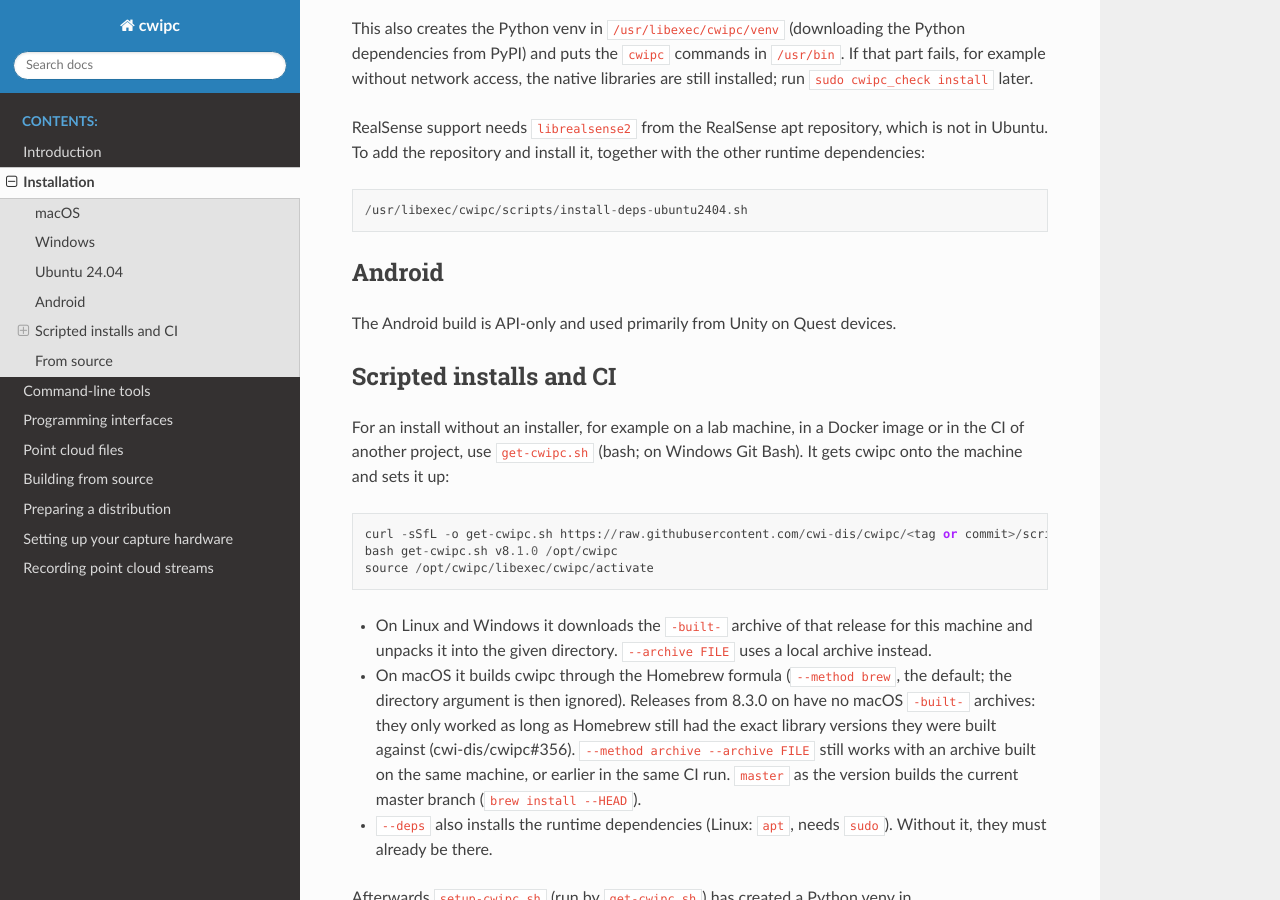
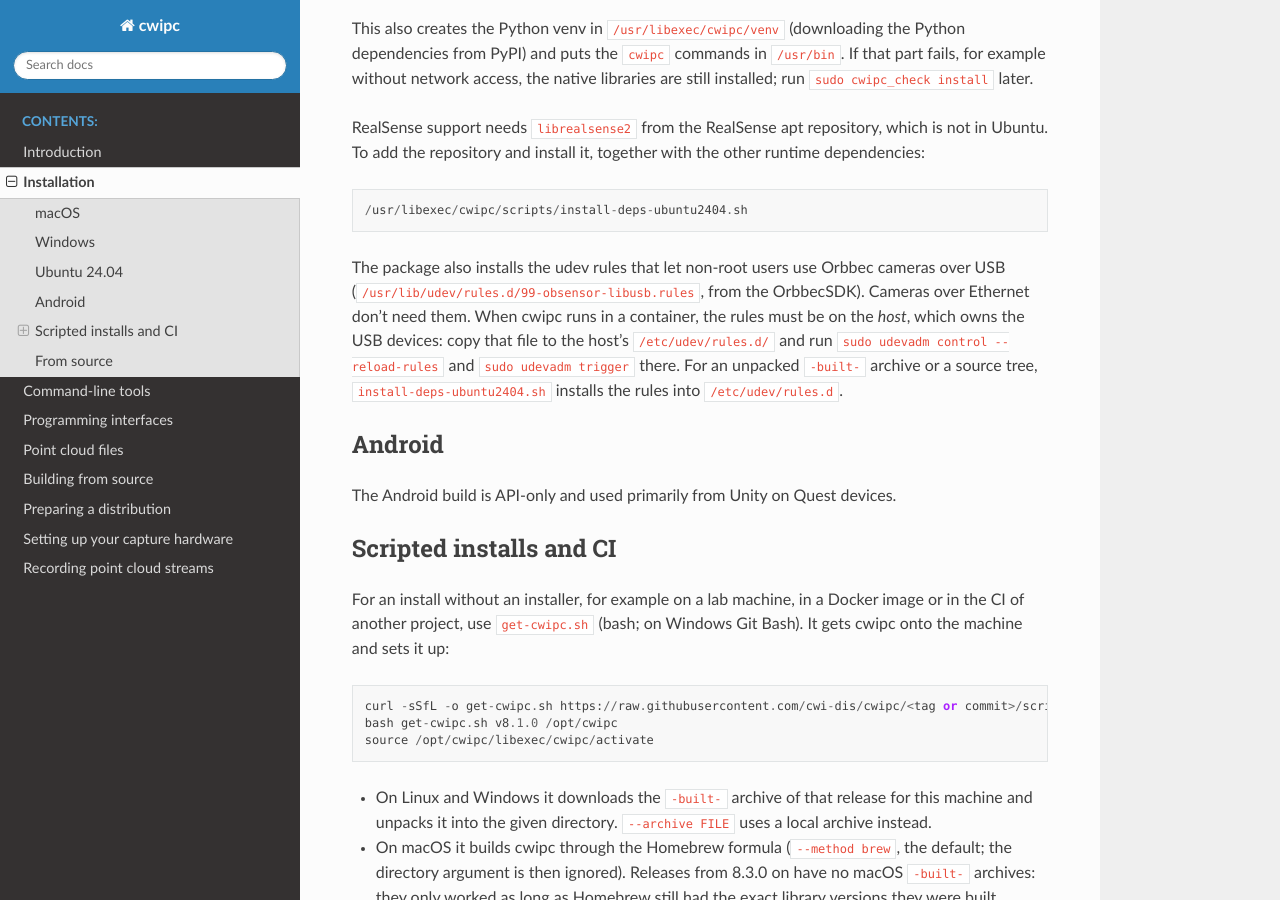
Before and after one commit to cwi-dis/cwipc, a Sphinx documentation site: the page built from docs/installation.rst, in a window 1280 px wide and 900 px high, scrolled down 1227 px. Built offline with Sphinx 7.4.7 and the Read the Docs theme 3.1.0, drawn with Linux system fonts in a browser that asks for light colours; pages that are not in the unit, such as notebooks, are missing from menus.

Commit message:
udev rules for USB Orbbec cameras in the Debian package and the Ubuntu dependencies (#351)
The OrbbecSDK's 99-obsensor-libusb.rules, without which a USB Orbbec
camera can only be used as root on Linux, is installed into
<prefix>/lib/udev/rules.d: for the Debian package that is
/usr/lib/udev/rules.d, owned by dpkg, and the postinst reloads udev
where it runs. For archives and source trees, install-deps-ubuntu2404.sh
copies it to /etc/udev/rules.d. No separate package as for RealSense: in
a container the file is inert, and installation.rst explains copying it
to the host. The CI deb test checks the file is installed and removed.

Co-Authored-By: Claude Opus 5.5 <noreply@anthropic.com>

```diff
--- a/docs/installation.rst
+++ b/docs/installation.rst
@@ -61,6 +61,14 @@ which is not in Ubuntu. To add the repository and install it, together with the
 other runtime dependencies::
 
     /usr/libexec/cwipc/scripts/install-deps-ubuntu2404.sh
+
+The package also installs the udev rules that let non-root users use Orbbec
+cameras over USB (``/usr/lib/udev/rules.d/99-obsensor-libusb.rules``, from the
+OrbbecSDK). Cameras over Ethernet don't need them. When cwipc runs in a container,
+the rules must be on the *host*, which owns the USB devices: copy that file to the
+host's ``/etc/udev/rules.d/`` and run ``sudo udevadm control --reload-rules`` and
+``sudo udevadm trigger`` there. For an unpacked ``-built-`` archive or a source
+tree, ``install-deps-ubuntu2404.sh`` installs the rules into ``/etc/udev/rules.d``.
 
 Android
 -------
```
Also changed, not shown: 4 other files.
